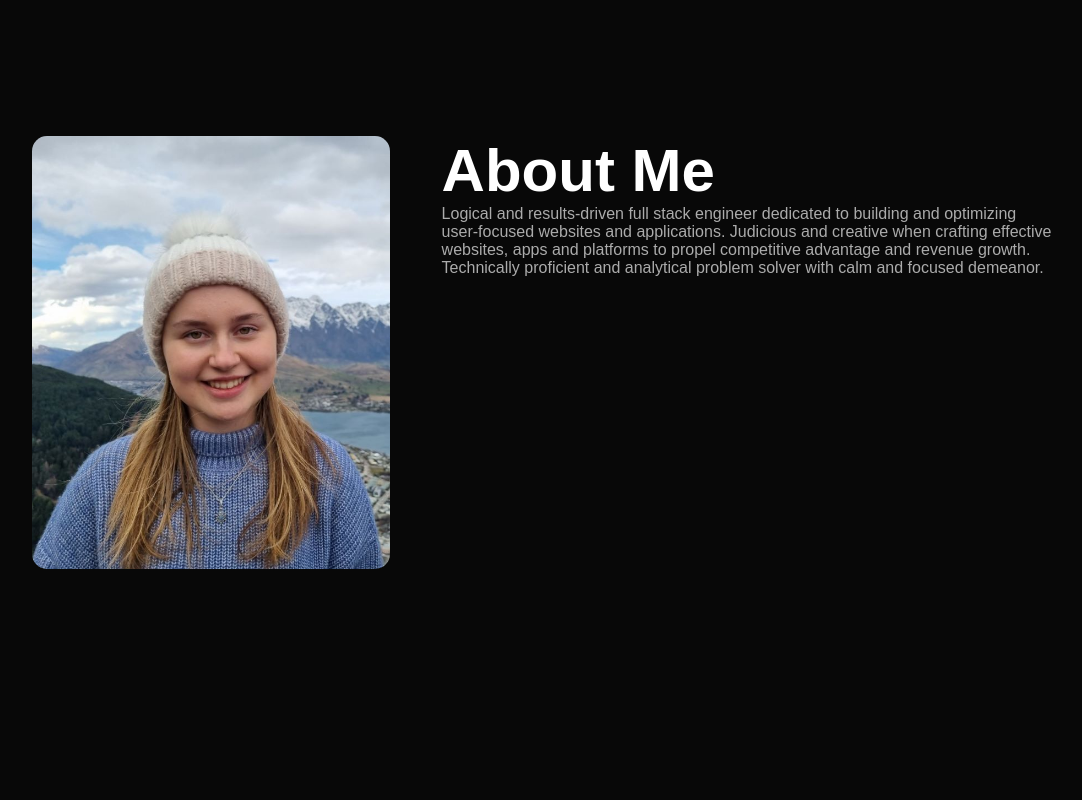
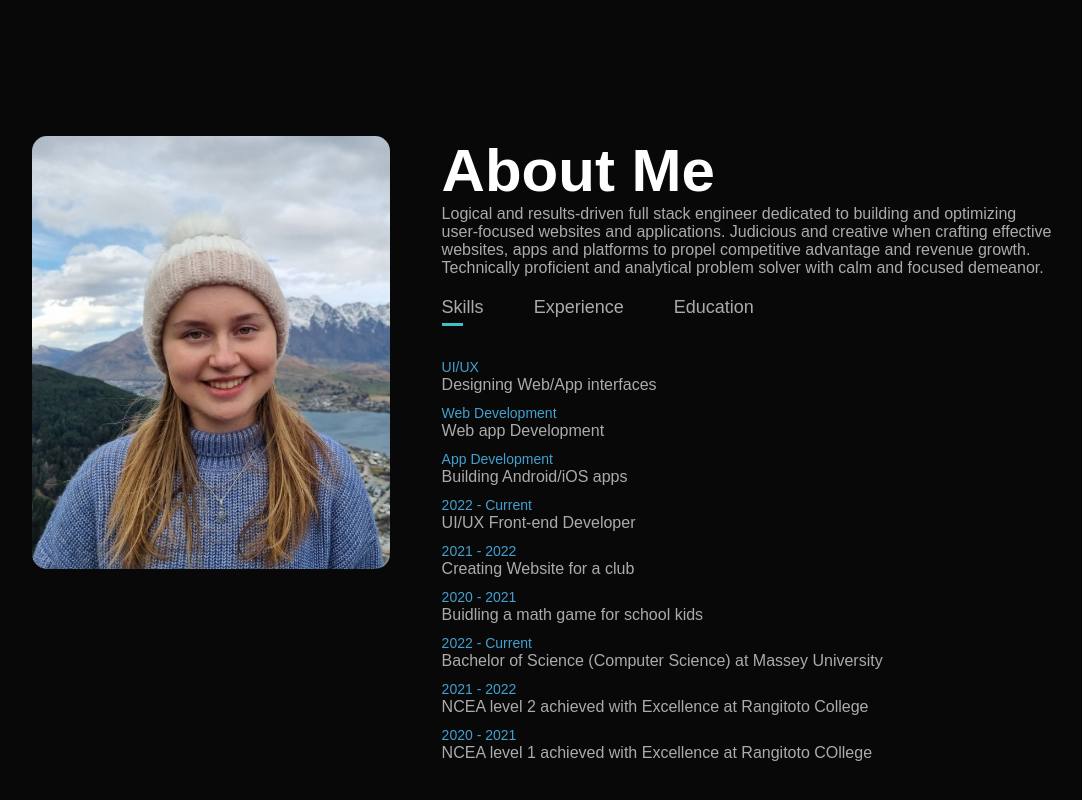
Before and after one commit to KrystynaNiemtsova/my-portfolio, a plain HTML site: page index.html in a window 1280 px wide. Shown: the part 744-1544 px from the top of the page, without its empty margins (96-1178 px from the left). Before the commit the page ends 1397 px from the top, so only its background shows below. Drawn offline with Linux system fonts and the light colour scheme.

Commit message:
added skills, education and experience

```diff
--- a/index.html
+++ b/index.html
@@ -46,6 +46,33 @@
                     platforms to propel competitive advantage and revenue growth.
                     Technically proficient and analytical problem solver with calm and
                     focused demeanor.</p>
+
+                    <div class="tab-titles">
+                        <p class="tab-links active-link">Skills</p>
+                        <p class="tab-links">Experience</p>
+                        <p class="tab-links">Education</p>
+                    </div>
+                    <div class="tab-contents">
+                        <ul>
+                            <li><span>UI/UX</span><br>Designing Web/App interfaces</li>
+                            <li><span>Web Development</span><br>Web app Development</li>
+                            <li><span>App Development</span><br>Building Android/iOS apps</li>
+                        </ul>
+                    </div>
+                    <div class="tab-contents">
+                        <ul>
+                            <li><span>2022 - Current</span><br>UI/UX Front-end Developer</li>
+                            <li><span>2021 - 2022</span><br>Creating Website for a club</li>
+                            <li><span>2020 - 2021</span><br>Buidling a math game for school kids</li>
+                        </ul>
+                    </div>
+                    <div class="tab-contents">
+                        <ul>
+                            <li><span>2022 - Current</span><br>Bachelor of Science (Computer Science) at Massey University</li>
+                            <li><span>2021 - 2022</span><br>NCEA level 2 achieved with Excellence at Rangitoto College</li>
+                            <li><span>2020 - 2021</span><br>NCEA level 1 achieved with Excellence at Rangitoto COllege</li>
+                        </ul>
+                    </div>
             </div>
         </div>
     </div>
--- a/style.css
+++ b/style.css
@@ -105,3 +105,35 @@ nav ul li a:hover::after{
     font-weight: 600;
     color: #fff;
 }
+.tab-titles{
+    display: flex;
+    margin: 20px 0 40px;
+}
+.tab-links{
+    margin-right: 50px;
+    font-size: 18px;
+    font-weight: 500;
+    cursor: pointer;
+    position: relative;
+}
+.tab-links::after{
+    content: '';
+    width: 0;
+    height: 3px;
+    background: #3fc1c9;
+    position: absolute;
+    left: 0;
+    bottom: -8px;
+    transition: 0.5s;
+}
+.tab-links.active-link::after{
+    width: 50%;
+}
+.tab-contents ul li{
+    list-style: none;
+    margin: 10px 0;
+}
+.tab-contents ul li span{
+    color: #44A0CE;
+    font-size: 14px;
+}
```
